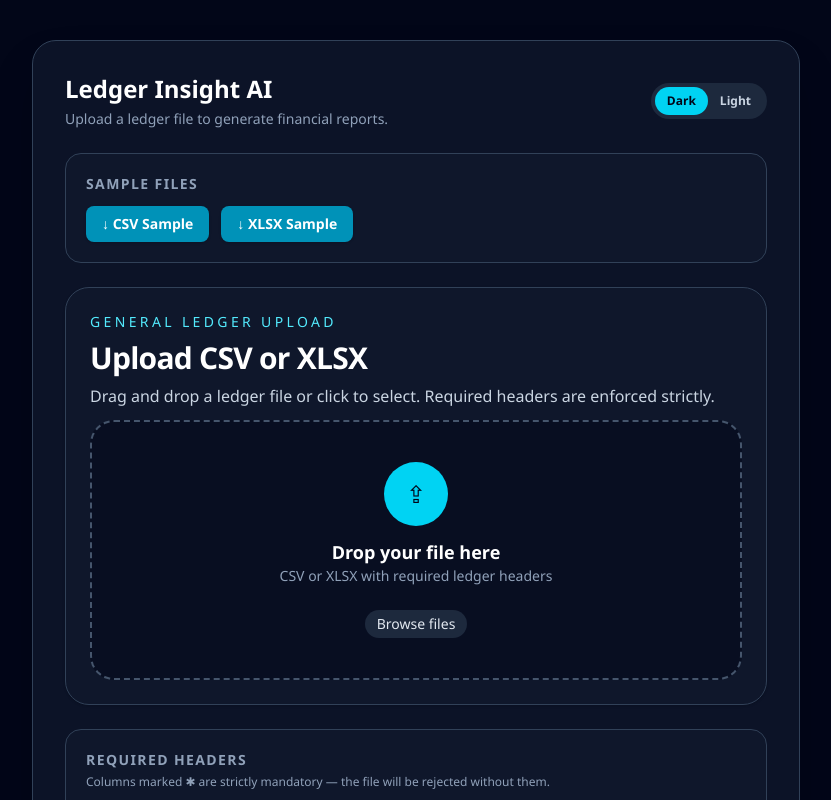
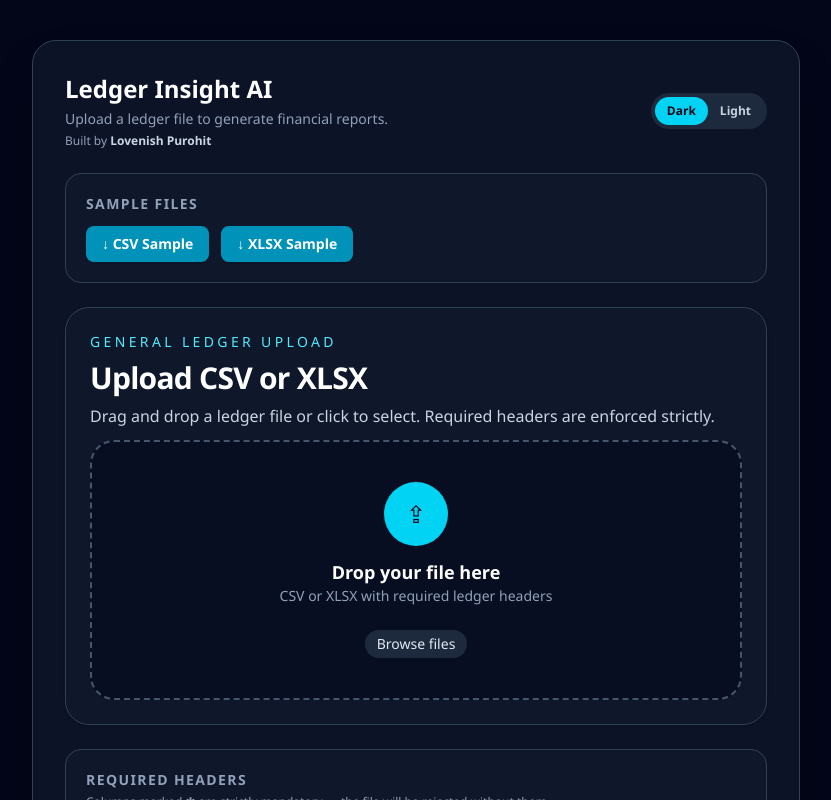
Before and after one commit to lovenishpurohit111/ledger-insight-ai, a Next.js app: page /upload in a window 1280 px wide. Shown: the top 800 px of the page, without its empty margins (224-1055 px from the left). Built offline with nearby package versions, Linux system fonts and the light colour scheme.

Commit message:
feat: add creator credit - Lovenish Purohit

```diff
--- a/app/upload/page.tsx
+++ b/app/upload/page.tsx
@@ -184,6 +184,7 @@ export default function UploadPage() {
               <div>
                 <h1 className={`text-2xl font-bold ${ui.heading}`}>Ledger Insight AI</h1>
                 <p className={`mt-1 text-sm ${ui.muted}`}>Upload a ledger file to generate financial reports.</p>
+                <p className={`mt-1 text-xs ${ui.muted}`}>Built by <span className={`font-semibold ${ui.body}`}>Lovenish Purohit</span></p>
               </div>
               <ThemeToggle />
             </div>
```
